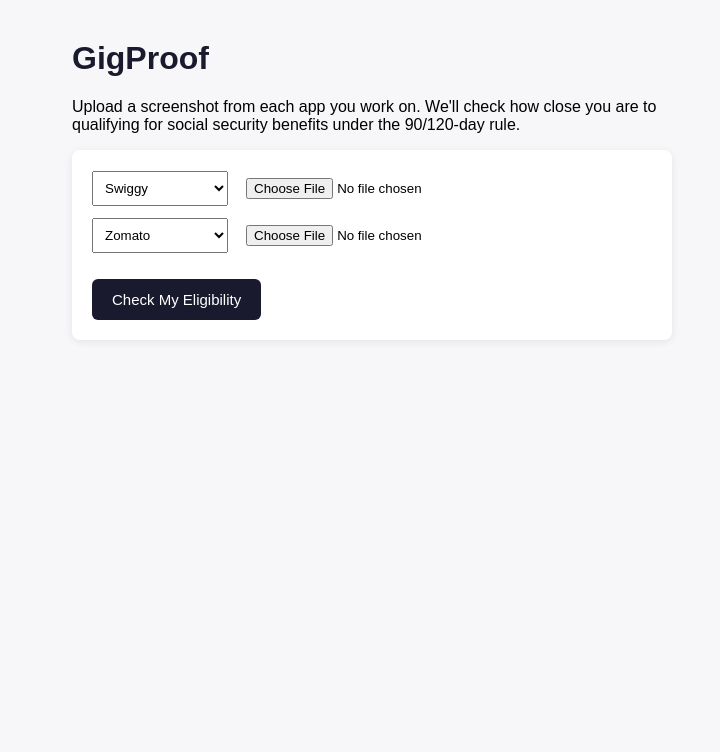
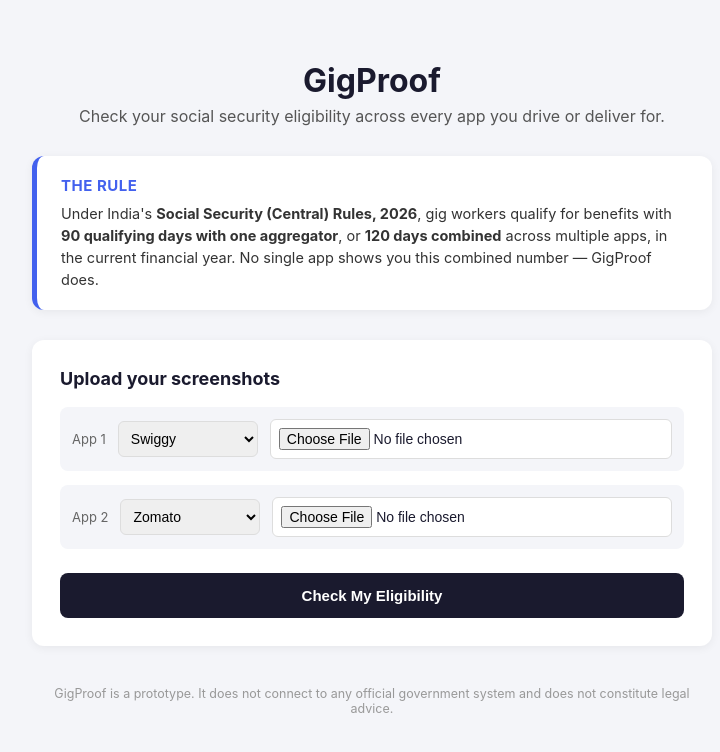
Before and after one commit to sushh-05/gigproof, a plain HTML site: page frontend/index.html in a window 1280 px wide. Shown: the whole page, without its empty margins (268-988 px from the left). Drawn offline with Linux system fonts and the light colour scheme.

Commit message:
UI polish: law explanation, progress bar, cleaner layout

```diff
--- a/frontend/index.html
+++ b/frontend/index.html
@@ -1,80 +1,283 @@
 <!DOCTYPE html>
 <html lang="en">
+
 <head>
     <meta charset="UTF-8">
     <title>GigProof — Social Security Eligibility Checker</title>
+    <script src="https://cdnjs.cloudflare.com/ajax/libs/tesseract.js/5.0.4/tesseract.min.js"></script>
     <style>
-  body { font-family: Arial, sans-serif; max-width: 600px; margin: 40px auto; padding: 0 20px; background: #f7f7f9; }
-  h1 { color: #1a1a2e; }
-  .app-row { display: flex; gap: 10px; margin-bottom: 10px; align-items: center; }
-  select, input[type="file"] { padding: 8px; }
-  button { background: #1a1a2e; color: white; border: none; padding: 12px 20px; border-radius: 6px; cursor: pointer; font-size: 15px; margin-top: 15px; }
-  button:hover { background: #333; }
-  #result { margin-top: 25px; padding: 20px; border-radius: 8px; background: white; box-shadow: 0 2px 8px rgba(0,0,0,0.08); display: none; }
-  .qualify-yes { border-left: 6px solid #2ecc71; }
-  .qualify-no { border-left: 6px solid #e67e22; }
-  .day-count { font-size: 14px; color: #444; margin: 4px 0; }
-  #uploads { background: white; padding: 20px; border-radius: 8px; box-shadow: 0 2px 8px rgba(0,0,0,0.08); }
+        :root {
+            --navy: #1a1a2e;
+            --accent: #4361ee;
+            --green: #2ecc71;
+            --orange: #e67e22;
+            --bg: #f4f5f9;
+        }
+
+        * {
+            box-sizing: border-box;
+        }
+
+        body {
+            font-family: -apple-system, Segoe UI, Roboto, Arial, sans-serif;
+            max-width: 720px;
+            margin: 0 auto;
+            padding: 40px 20px 80px;
+            background: var(--bg);
+            color: #1a1a2e;
+        }
+
+        header {
+            text-align: center;
+            margin-bottom: 30px;
+        }
+
+        header h1 {
+            font-size: 32px;
+            margin-bottom: 6px;
+        }
+
+        header p.tagline {
+            color: #555;
+            font-size: 16px;
+            margin-top: 0;
+        }
+
+        .law-card {
+            background: white;
+            border-radius: 12px;
+            padding: 20px 24px;
+            box-shadow: 0 2px 10px rgba(0, 0, 0, 0.06);
+            margin-bottom: 30px;
+            border-left: 5px solid var(--accent);
+        }
+
+        .law-card h3 {
+            margin: 0 0 8px;
+            font-size: 15px;
+            color: var(--accent);
+            text-transform: uppercase;
+            letter-spacing: 0.5px;
+        }
+
+        .law-card p {
+            margin: 0;
+            font-size: 14.5px;
+            line-height: 1.5;
+            color: #333;
+        }
+
+        #uploads {
+            background: white;
+            padding: 28px;
+            border-radius: 12px;
+            box-shadow: 0 2px 10px rgba(0, 0, 0, 0.06);
+        }
+
+        #uploads h3 {
+            margin-top: 0;
+            font-size: 18px;
+        }
+
+        .app-row {
+            display: flex;
+            gap: 12px;
+            margin-bottom: 14px;
+            align-items: center;
+            padding: 12px;
+            background: var(--bg);
+            border-radius: 8px;
+        }
+
+        .app-row label {
+            font-size: 13px;
+            color: #666;
+            min-width: 20px;
+        }
+
+        select,
+        input[type="file"] {
+            padding: 8px;
+            border-radius: 6px;
+            border: 1px solid #ddd;
+            font-size: 14px;
+        }
+
+        select {
+            min-width: 130px;
+        }
+
+        input[type="file"] {
+            flex: 1;
+            background: white;
+        }
+
+        button {
+            background: var(--navy);
+            color: white;
+            border: none;
+            padding: 14px 24px;
+            border-radius: 8px;
+            cursor: pointer;
+            font-size: 15px;
+            font-weight: 600;
+            margin-top: 10px;
+            width: 100%;
+            transition: background 0.15s;
+        }
+
+        button:hover {
+            background: #2d2d4e;
+        }
+
+        button:disabled {
+            background: #aaa;
+            cursor: not-allowed;
+        }
+
+        #result {
+            margin-top: 25px;
+            padding: 24px;
+            border-radius: 12px;
+            background: white;
+            box-shadow: 0 2px 10px rgba(0, 0, 0, 0.06);
+            display: none;
+        }
+
+        .qualify-yes {
+            border-left: 6px solid var(--green);
+        }
+
+        .qualify-no {
+            border-left: 6px solid var(--orange);
+        }
+
+        #result h3 {
+            margin-top: 0;
+            font-size: 20px;
+        }
+
+        .day-count {
+            display: flex;
+            justify-content: space-between;
+            padding: 8px 0;
+            border-bottom: 1px solid #eee;
+            font-size: 14.5px;
+        }
+
+        .day-count.total {
+            font-weight: 700;
+            border-bottom: none;
+            margin-top: 6px;
+            font-size: 16px;
+        }
+
+        .loading-text {
+            text-align: center;
+            color: #666;
+            padding: 20px 0;
+        }
+
+        .progress-bar-track {
+            height: 6px;
+            background: #eee;
+            border-radius: 3px;
+            overflow: hidden;
+            margin-top: 8px;
+        }
+
+        .progress-bar-fill {
+            height: 100%;
+            background: var(--accent);
+            transition: width 0.3s;
+        }
+
+        footer {
+            text-align: center;
+            margin-top: 40px;
+            font-size: 12.5px;
+            color: #999;
+        }
     </style>
-<script src="https://cdnjs.cloudflare.com/ajax/libs/tesseract.js/5.0.4/tesseract.min.js"></script>
 </head>
+
 <body>
 
+    <header>
         <h1>GigProof</h1>
-<p>Upload a screenshot from each app you work on. We'll check how close you are to qualifying for social security benefits under the 90/120-day rule.</p>
+        <p class="tagline">Check your social security eligibility across every app you drive or deliver for.</p>
+    </header>
+
+    <div class="law-card">
+        <h3>The Rule</h3>
+        <p>Under India's <strong>Social Security (Central) Rules, 2026</strong>, gig workers qualify for benefits with
+            <strong>90 qualifying days with one aggregator</strong>, or <strong>120 days combined</strong> across
+            multiple apps,
+            in the current financial year. No single app shows you this combined number — GigProof does.
+        </p>
+    </div>
 
     <div id="uploads">
+        <h3>Upload your screenshots</h3>
         <div class="app-row">
-    <select id="app1"><option>Swiggy</option><option>Zomato</option><option>Uber</option><option>Ola</option><option>Urban Company</option></select>
+            <label>App 1</label>
+            <select id="app1">
+                <option>Swiggy</option>
+                <option>Zomato</option>
+                <option>Uber</option>
+                <option>Ola</option>
+                <option>Urban Company</option>
+            </select>
             <input type="file" id="file1" accept="image/*">
         </div>
         <div class="app-row">
-    <select id="app2"><option>Zomato</option><option>Swiggy</option><option>Uber</option><option>Ola</option><option>Urban Company</option></select>
+            <label>App 2</label>
+            <select id="app2">
+                <option>Zomato</option>
+                <option>Swiggy</option>
+                <option>Uber</option>
+                <option>Ola</option>
+                <option>Urban Company</option>
+            </select>
             <input type="file" id="file2" accept="image/*">
         </div>
-  <button onclick="checkEligibility()">Check My Eligibility</button>
+        <button id="checkBtn" onclick="checkEligibility()">Check My Eligibility</button>
     </div>
 
     <div id="result"></div>
 
+    <footer>GigProof is a prototype. It does not connect to any official government system and does not constitute legal
+        advice.</footer>
+
     <script>
-    // REAL OCR using Tesseract.js — reads actual text from the uploaded image.
         async function realExtractDates(appName, fileSelected) {
             if (!fileSelected) return [];
-
             const { data: { text } } = await Tesseract.recognize(fileSelected, 'eng');
-        console.log(`Raw OCR text for ${appName}:`, text); // helpful for debugging
-
+            console.log(`Raw OCR text for ${appName}:`, text);
             return parseDatesFromText(text, appName);
         }
 
-    // Finds date-like patterns in OCR'd text and converts them to YYYY-MM-DD.
-    // Handles a few common formats since real screenshots vary a lot.
         function parseDatesFromText(text, appName) {
             const found = new Set();
-
-        // Format: 2026-04-12 or 2026/04/12
             const isoPattern = /(\d{4})[-\/](\d{1,2})[-\/](\d{1,2})/g;
             let m;
             while ((m = isoPattern.exec(text)) !== null) {
                 const [_, y, mo, d] = m;
                 found.add(`${y}-${mo.padStart(2, '0')}-${d.padStart(2, '0')}`);
             }
-
-        // Format: 12-04-2026 or 12/04/2026 (day-month-year, common in India)
             const dmyPattern = /(\d{1,2})[-\/](\d{1,2})[-\/](\d{4})/g;
             while ((m = dmyPattern.exec(text)) !== null) {
                 const [_, d, mo, y] = m;
                 found.add(`${y}-${mo.padStart(2, '0')}-${d.padStart(2, '0')}`);
             }
-
             return Array.from(found).map(date => ({ app: appName, date }));
         }
-    function resultDivShowLoading() {
+
+        function showLoading() {
             const resultDiv = document.getElementById('result');
             resultDiv.style.display = 'block';
             resultDiv.className = '';
-        resultDiv.innerHTML = 'Reading your screenshots... (this can take 5-15 seconds)';
+            resultDiv.innerHTML = `<div class="loading-text">Reading your screenshots… this can take 5–15 seconds.</div>`;
         }
 
         async function checkEligibility() {
@@ -83,24 +286,22 @@ async function checkEligibility() {
             const file1 = document.getElementById('file1').files[0];
             const file2 = document.getElementById('file2').files[0];
 
-    resultDivShowLoading();
+            if (!file1 && !file2) {
+                alert('Please upload at least one screenshot.');
+                return;
+            }
 
+            const btn = document.getElementById('checkBtn');
+            btn.disabled = true;
+            btn.textContent = 'Reading screenshots...';
+            showLoading();
+
+            try {
                 let records = [
                     ...(await realExtractDates(app1, file1)),
                     ...(await realExtractDates(app2, file2))
                 ];
 
-  if (records.length === 0) {
-    alert('Please upload at least one screenshot.');
-    return;
-  }
-
-  const resultDiv = document.getElementById('result');
-  resultDiv.style.display = 'block';
-  resultDiv.className = '';
-  resultDiv.innerHTML = 'Checking...';
-
-  try {
                 const response = await fetch('http://127.0.0.1:3000/hello', {
                     method: 'POST',
                     headers: { 'Content-Type': 'application/json' },
@@ -108,20 +309,31 @@ async function checkEligibility() {
                 });
                 const data = await response.json();
 
+                const resultDiv = document.getElementById('result');
                 resultDiv.className = data.qualifies ? 'qualify-yes' : 'qualify-no';
+
+                const pct = Math.min(100, Math.round((data.combinedDays / 120) * 100));
+
                 let html = `<h3>${data.qualifies ? '✅ You qualify' : '⏳ Not yet qualified'}</h3>`;
                 html += `<p>${data.message}</p>`;
-    html += `<p><strong>Days per app:</strong></p>`;
+                html += `<div class="progress-bar-track"><div class="progress-bar-fill" style="width:${pct}%"></div></div>`;
+                html += `<div style="margin-top:20px;">`;
                 for (const app in data.perAppDays) {
-      html += `<div class="day-count">${app}: ${data.perAppDays[app]} days</div>`;
+                    html += `<div class="day-count"><span>${app}</span><span>${data.perAppDays[app]} days</span></div>`;
                 }
-    html += `<div class="day-count"><strong>Combined: ${data.combinedDays} days</strong></div>`;
+                html += `<div class="day-count total"><span>Combined</span><span>${data.combinedDays} / 120 days</span></div>`;
+                html += `</div>`;
                 resultDiv.innerHTML = html;
             } catch (err) {
-    resultDiv.innerHTML = 'Error: could not reach the server. Is sam local start-api running?';
+                document.getElementById('result').innerHTML = 'Error: could not reach the server. Is sam local start-api running?';
+                console.error(err);
+            } finally {
+                btn.disabled = false;
+                btn.textContent = 'Check My Eligibility';
             }
         }
     </script>
 
 </body>
+
 </html>
```
Lines whose indentation alone changed are shown as unchanged.
